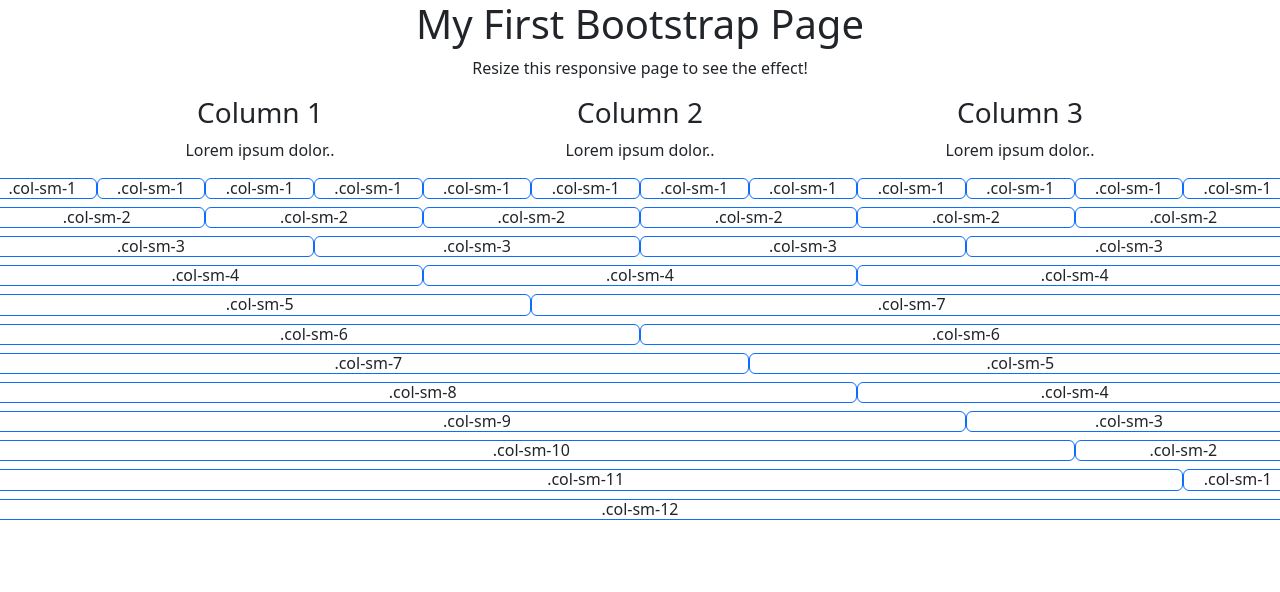
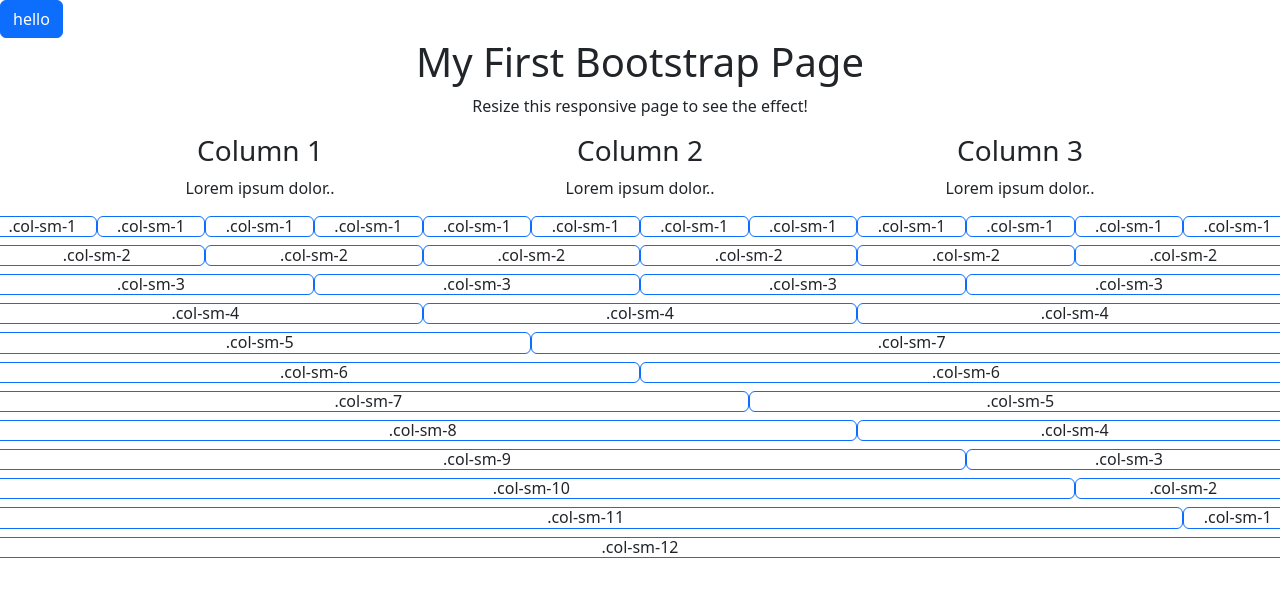
Before and after one commit to waqarhussain786/bootstrap-practice, a React (Create React App) app: page / in a window 1280 px wide. Shown: the top 592 px of the page. Built offline with nearby package versions, Linux system fonts and the light colour scheme.

Commit message:
button added

```diff
--- a/package.json
+++ b/package.json
@@ -12,7 +12,7 @@
     "react": "^18.2.0",
     "react-bootstrap": "^2.7.0",
     "react-dom": "^18.2.0",
-    "react-scripts": "5.0.1",
+    "react-scripts": "^5.0.1",
     "web-vitals": "^2.1.4"
   },
   "scripts": {
--- a/src/firt-bootstrap.jsx
+++ b/src/firt-bootstrap.jsx
@@ -1,8 +1,12 @@
 import React from 'react'
-
+// import { Button } from 'react-bootstrap';
+import Button from 'react-bootstrap/Button';
 const FirtBootstrap = () => {
     return (
         <div>
+            <div>
+                <Button>hello</Button>
+            </div>
             <div class="jumbotron text-center">
                 <h1>My First Bootstrap Page</h1>
                 <p>Resize this responsive page to see the effect!</p>
```
Also changed, not shown: src/index.js (line endings or trailing spaces), 1 other file (tests, documents, lock files or other folders).
